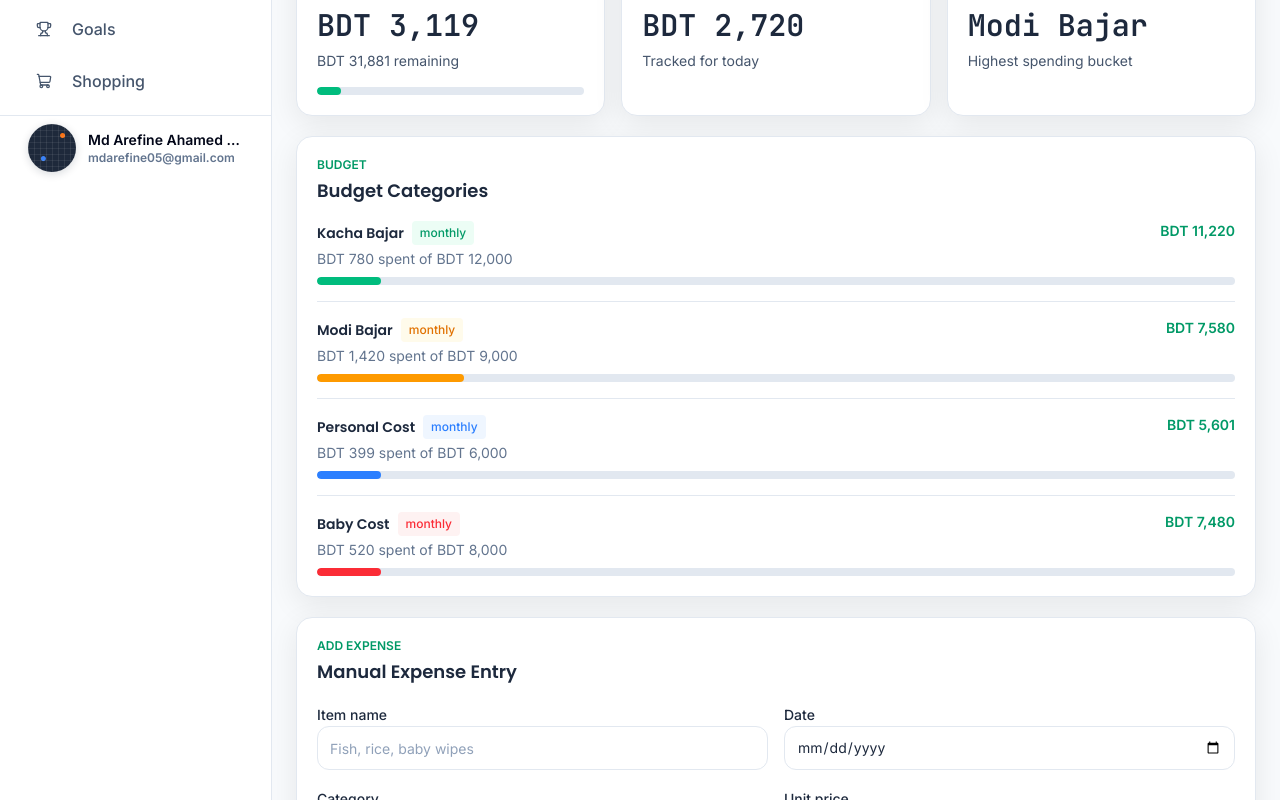
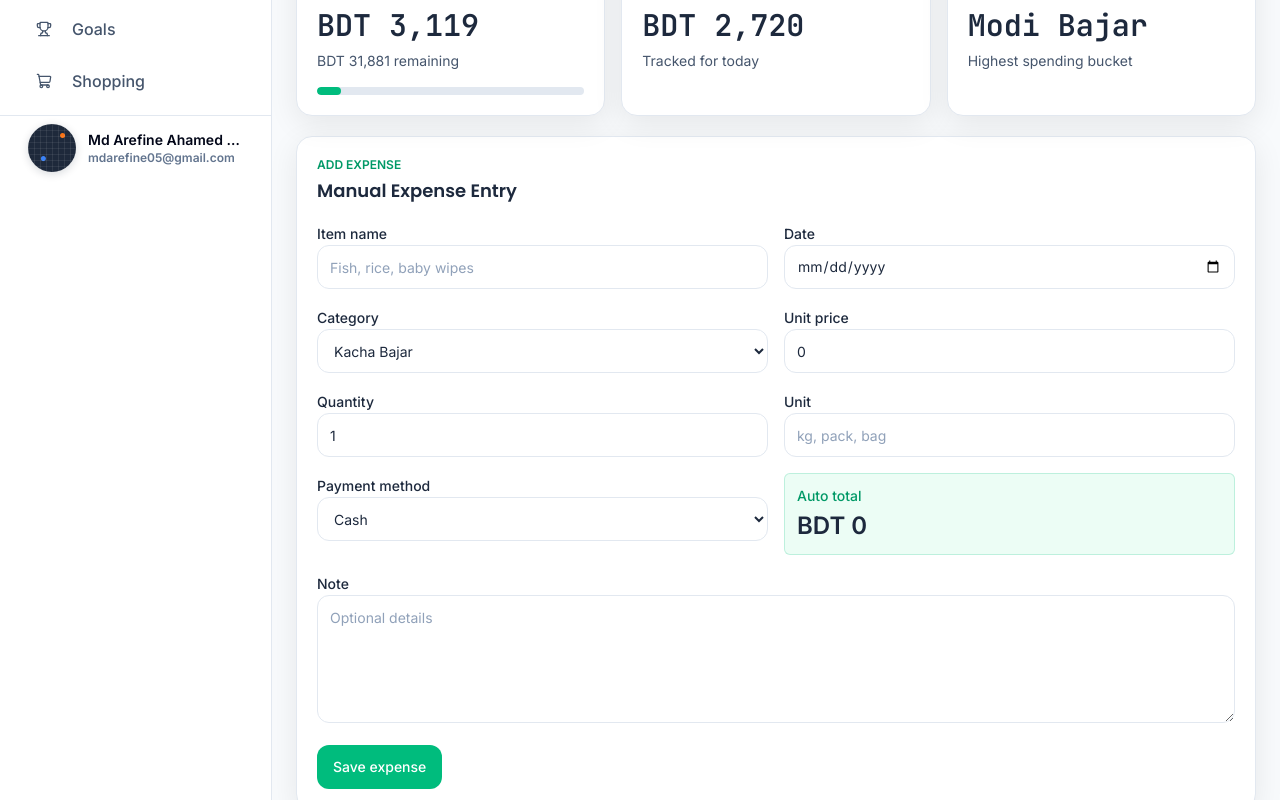
Before and after one commit to MdArefineAhamedJoy/life-pilot, a Next.js app: page /budget in a window 1280 px wide. Shown: the part 620-1420 px from the top of the page. Built offline with nearby package versions, Linux system fonts and the light colour scheme.

Commit message:
refactor: remove BudgetCategoryList from BudgetWorkspace layout

```diff
--- a/src/components/budget/budget-workspace.tsx
+++ b/src/components/budget/budget-workspace.tsx
@@ -1,5 +1,4 @@
 import type { BudgetCategory, Expense } from "@/lib/types";
-import { BudgetCategoryList } from "@/components/budget/budget-category-list";
 import { BudgetSummary } from "@/components/budget/budget-summary";
 import { ExpenseForm } from "@/components/budget/expense-form";
 import { ExpenseTable } from "@/components/budget/expense-table";
@@ -14,10 +13,7 @@ export function BudgetWorkspace({ categories, expenses }: BudgetWorkspaceProps)
   return (
     <section className="min-w-0 space-y-5" id="budget">
       <BudgetSummary categories={categories} expenses={expenses} />
-      <div className="grid min-w-0 gap-5 2xl:grid-cols-[0.9fr_1.1fr]">
-        <BudgetCategoryList categories={categories} expenses={expenses} />
-        <ExpenseForm categories={categories} />
-      </div>
+      <ExpenseForm categories={categories} />
       <Card title="Daily Cost Table" eyebrow="Expenses">
         <ExpenseTable expenses={expenses} />
       </Card>
```
